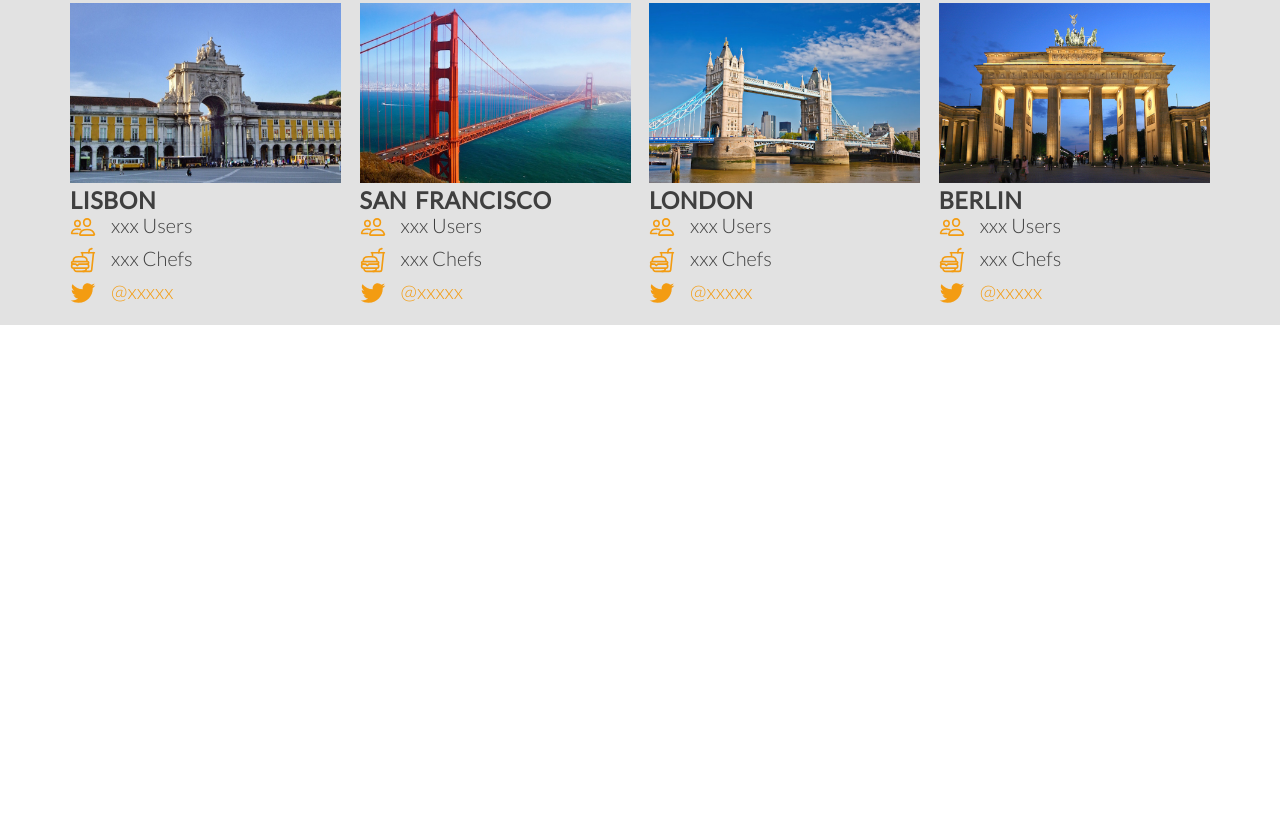
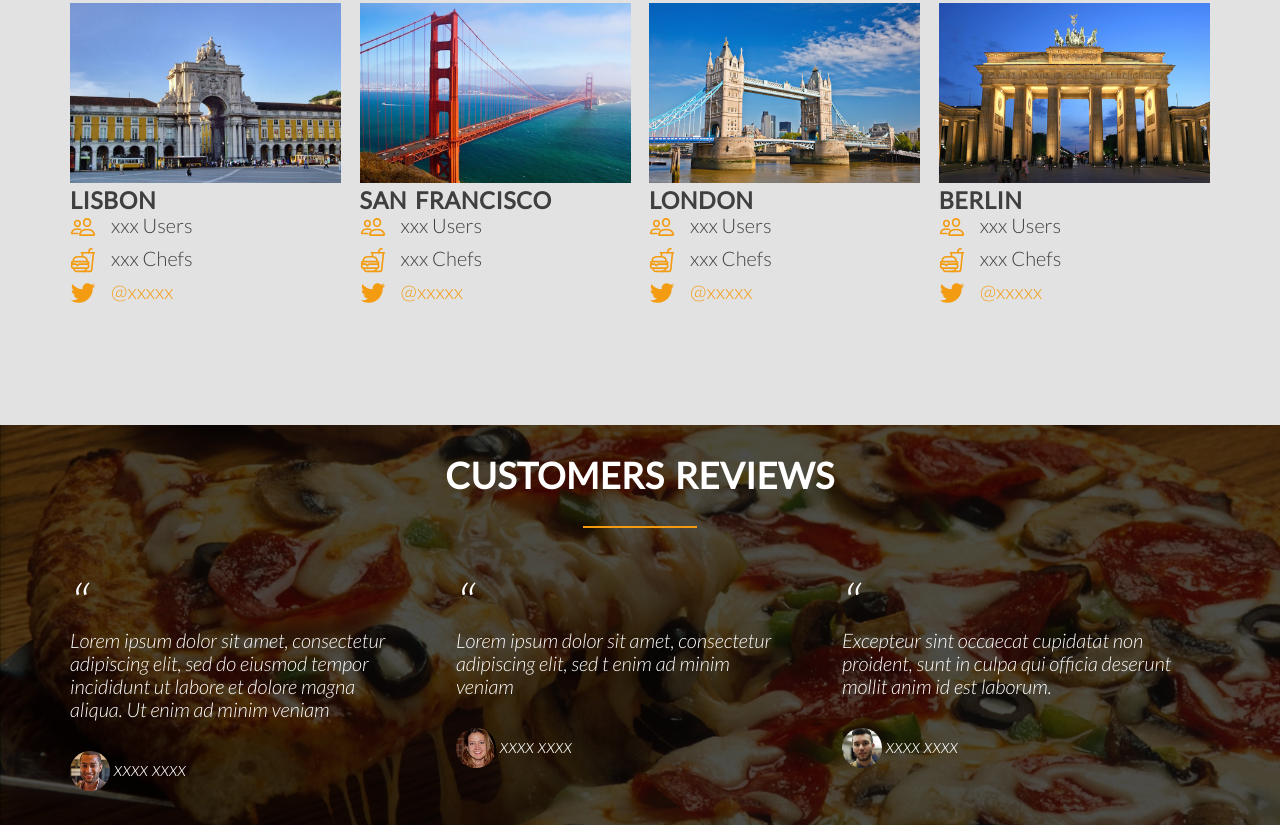
Before and after one commit to li-chengze/omnifood-website, a plain HTML site: page index.html in a window 1280 px wide. Shown: the part 2901-3726 px from the top of the page. Before the commit the page ends 3226 px from the top, so only its background shows below. Drawn offline with nearby package versions, Linux system fonts and the light colour scheme.

Commit message:
complete customer review section

```diff
--- a/index.html
+++ b/index.html
@@ -5,7 +5,7 @@
         <link rel="stylesheet" type='text/css' href="resources/css/style.css">
         <link rel="stylesheet" type='text/css' href="vendors/css/normalize.css">
         <link rel="stylesheet" type='text/css' href="vendors/css/grid.css">
-        <link href="https://fonts.googleapis.com/css2?family=Lato:ital,wght@0,100;0,300;0,400;1,300&display=swap" rel="stylesheet">
+        <link href="https://fonts.googleapis.com/css?family=Lato:100,300,300i,400&display=swap" rel="stylesheet">
     </head>
     <body>
         <header>
@@ -203,6 +203,32 @@
                 </div>
             </div>
         </section>
+
+        <section class="customer-review-section">
+            <div class="row">
+                <h2 class="feature-title">Customers Reviews</h2>
+            </div>
+            <div class="row">
+                <div class='col span-1-of-3'>
+                    <blockquote>
+                        Lorem ipsum dolor sit amet, consectetur adipiscing elit, sed do eiusmod tempor incididunt ut labore et dolore magna aliqua. Ut enim ad minim veniam
+                        <cite><img src="resources/img/customer-1.jpg"> xxxx xxxx</cite>
+                    </blockquote>
+                </div>
+                <div class='col span-1-of-3'>
+                    <blockquote>
+                        Lorem ipsum dolor sit amet, consectetur adipiscing elit, sed t enim ad minim veniam
+                        <cite><img src="resources/img/customer-2.jpg"> xxxx xxxx</cite>
+                    </blockquote>
+                </div>
+                <div class='col span-1-of-3'>
+                    <blockquote>
+                        Excepteur sint occaecat cupidatat non proident, sunt in culpa qui officia deserunt mollit anim id est laborum.
+                        <cite><img src="resources/img/customer-3.jpg"> xxxx xxxx</cite>
+                    </blockquote>
+                </div>
+            </div>
+        </section>
     </body>
     <script src="https://unpkg.com/ionicons@5.0.0/dist/ionicons.js"></script>
 
--- a/resources/css/style.css
+++ b/resources/css/style.css
@@ -51,6 +51,7 @@ header {
     background-image: linear-gradient(rgba(0, 0, 0, 0.6), rgba(0, 0, 0, 0.6)), url(../img/hero.jpg);
     background-size: cover;
     background-position: center;
+    background-attachment: fixed;
     height: 100vh;
 }
 
@@ -258,6 +259,7 @@ header {
 
 .cities-section {
     background-color: #e2e2e2;
+    padding-bottom: 100px;
 }
 
 .cities-section img {
@@ -291,3 +293,43 @@ header {
     color: #d8890b;
     border-bottom: 1px solid #d8890b;
 }
+
+/*-----------------------------*/
+/*------Customer Reviews-------*/
+/*-----------------------------*/
+
+.customer-review-section {
+    background-image: linear-gradient(rgba(0, 0, 0, 0.7), rgba(0, 0, 0, 0.7)), url(../img/back-customers.jpg);
+    background-size: cover;
+    background-position: center;
+    background-attachment: fixed;
+    height: 50vh;
+    color: #fff;
+}
+
+.customer-review-section h2 {
+    color: #fff;
+}
+
+.customer-review-section blockquote {
+    font-style: italic;
+    width: 90%;
+}
+
+.customer-review-section blockquote:before {
+    content: '\201C';
+    font-size: 300%;
+    display: block;
+    margin-bottom: -10px;
+}
+
+.customer-review-section cite {
+    display: block;
+    margin-top: 30px;
+}
+
+.customer-review-section cite img {
+    height: 40px;
+    border-radius: 50%;
+    vertical-align: middle;
+}
```
